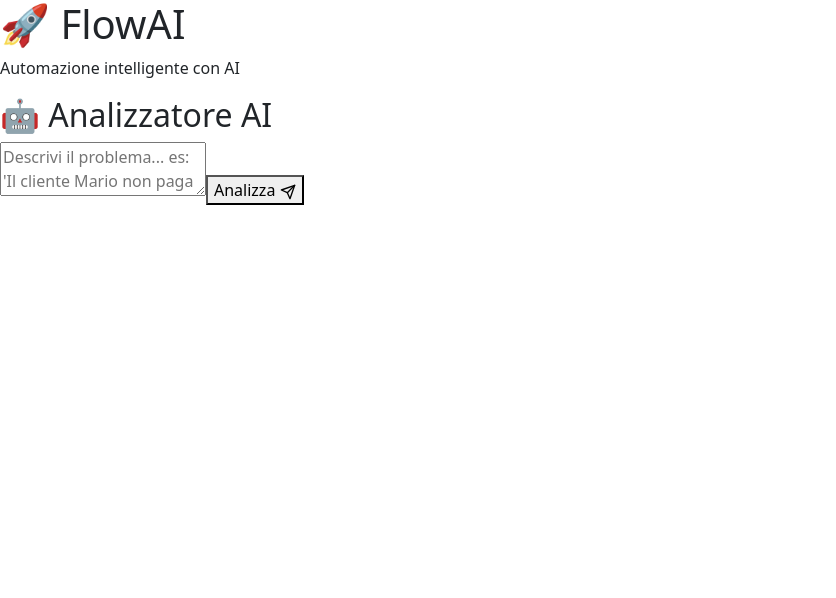
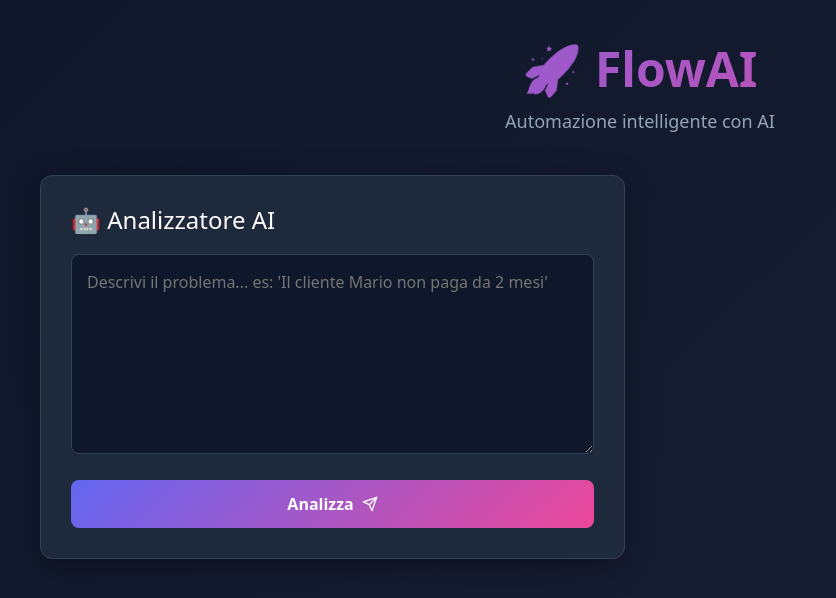
Before and after one commit to rob587/FlowAI, a React app in the folder client/frontend/: page / in a window 1280 px wide. Shown: the top 598 px of the page, without its empty margins (0-836 px from the left). Built offline with nearby package versions, Linux system fonts and the light colour scheme; the HTML template or start-up script is replaced by a standard one.

Commit message:
feat: add global styles and layout for Dashboard and Analyzer components

```diff
--- a/client/frontend/src/index.css
+++ b/client/frontend/src/index.css
@@ -0,0 +1,305 @@
+:root {
+  --primary: #6366f1;
+  --secondary: #ec4899;
+  --dark: #0f172a;
+  --card: #1e293b;
+  --text: #e2e8f0;
+  --border: #334155;
+  --success: #10b981;
+}
+
+* {
+  margin: 0;
+  padding: 0;
+  box-sizing: border-box;
+}
+
+body {
+  background: linear-gradient(135deg, var(--dark) 0%, #1a1f35 100%);
+  color: var(--text);
+  font-family: "Segoe UI", Tahoma, Geneva, Verdana, sans-serif;
+  min-height: 100vh;
+}
+
+/* Dashboard */
+.dashboard {
+  min-height: 100vh;
+  padding: 40px 20px;
+}
+
+.dashboard-header {
+  text-align: center;
+  margin-bottom: 40px;
+  animation: slideIn 0.6s ease-out;
+}
+
+.dashboard-header h1 {
+  font-size: 48px;
+  font-weight: 700;
+  background: linear-gradient(135deg, var(--primary), var(--secondary));
+  -webkit-background-clip: text;
+  -webkit-text-fill-color: transparent;
+  margin-bottom: 10px;
+}
+
+.dashboard-header p {
+  font-size: 18px;
+  color: #94a3b8;
+}
+
+.dashboard-content {
+  display: grid;
+  grid-template-columns: 1fr 1fr;
+  gap: 30px;
+  max-width: 1200px;
+  margin: 0 auto;
+}
+
+/* Analyzer */
+.analyzer-container {
+  background: var(--card);
+  border: 1px solid var(--border);
+  border-radius: 12px;
+  padding: 30px;
+  box-shadow: 0 8px 32px rgba(0, 0, 0, 0.3);
+}
+
+.analyzer-container h2 {
+  margin-bottom: 20px;
+  font-size: 24px;
+  color: white;
+}
+
+.analyzer-input {
+  width: 100%;
+  min-height: 200px;
+  padding: 15px;
+  border: 1px solid var(--border);
+  border-radius: 8px;
+  background: #0f172a;
+  color: var(--text);
+  font-size: 16px;
+  font-family: inherit;
+  margin-bottom: 20px;
+  resize: vertical;
+}
+
+.analyzer-input:focus {
+  outline: none;
+  border-color: var(--primary);
+  box-shadow: 0 0 0 3px rgba(99, 102, 241, 0.1);
+}
+
+.analyzer-input:disabled {
+  opacity: 0.6;
+  cursor: not-allowed;
+}
+
+.analyzer-btn {
+  width: 100%;
+  padding: 12px 20px;
+  background: linear-gradient(135deg, var(--primary), var(--secondary));
+  color: white;
+  border: none;
+  border-radius: 8px;
+  font-size: 16px;
+  font-weight: 600;
+  cursor: pointer;
+  display: flex;
+  align-items: center;
+  justify-content: center;
+  gap: 8px;
+  transition:
+    transform 0.2s,
+    box-shadow 0.2s;
+}
+
+.analyzer-btn:hover:not(:disabled) {
+  transform: translateY(-2px);
+  box-shadow: 0 8px 16px rgba(99, 102, 241, 0.4);
+}
+
+.analyzer-btn:disabled {
+  opacity: 0.6;
+  cursor: not-allowed;
+}
+
+.error-text {
+  color: #ef4444;
+  margin-top: 10px;
+  font-size: 14px;
+}
+
+/* Result */
+.result-container {
+  background: var(--card);
+  border: 1px solid var(--border);
+  border-radius: 12px;
+  padding: 30px;
+  box-shadow: 0 8px 32px rgba(0, 0, 0, 0.3);
+}
+
+.result-container h3 {
+  margin-bottom: 20px;
+  font-size: 24px;
+  color: #ffffff;
+}
+
+.analysis-card {
+  background: #0f172a;
+  border: 1px solid var(--border);
+  border-radius: 8px;
+  padding: 20px;
+  margin-bottom: 20px;
+}
+
+.analysis-card p {
+  margin-bottom: 12px;
+  font-size: 15px;
+  line-height: 1.6;
+  color: #e2e8f0;
+}
+
+.analysis-card strong {
+  color: #60a5fa;
+  font-weight: 600;
+}
+
+.message-box {
+  background: linear-gradient(
+    135deg,
+    rgba(99, 102, 241, 0.1),
+    rgba(236, 72, 153, 0.1)
+  );
+  border-left: 3px solid var(--primary);
+  padding: 15px;
+  border-radius: 6px;
+  font-size: 14px;
+  line-height: 1.8;
+  white-space: pre-wrap;
+  margin-top: 10px;
+  color: #f1f5f9;
+}
+
+.urgency-high {
+  color: #ef4444;
+  font-weight: 600;
+}
+
+.urgency-medium {
+  color: #f59e0b;
+  font-weight: 600;
+}
+
+.urgency-low {
+  color: #10b981;
+  font-weight: 600;
+}
+
+.message-box {
+  background: linear-gradient(
+    135deg,
+    rgba(99, 102, 241, 0.1),
+    rgba(236, 72, 153, 0.1)
+  );
+  border-left: 3px solid var(--primary);
+  padding: 15px;
+  border-radius: 6px;
+  font-size: 14px;
+  line-height: 1.8;
+  white-space: pre-wrap;
+  margin-top: 10px;
+}
+
+.execute-btn {
+  width: 100%;
+  padding: 12px 20px;
+  background: linear-gradient(135deg, var(--success), #059669);
+  color: white;
+  border: none;
+  border-radius: 8px;
+  font-size: 16px;
+  font-weight: 600;
+  cursor: pointer;
+  display: flex;
+  align-items: center;
+  justify-content: center;
+  gap: 8px;
+  transition:
+    transform 0.2s,
+    box-shadow 0.2s;
+  margin-bottom: 20px;
+}
+
+.execute-btn:hover:not(:disabled) {
+  transform: translateY(-2px);
+  box-shadow: 0 8px 16px rgba(16, 185, 129, 0.4);
+}
+
+.execute-btn:disabled {
+  opacity: 0.6;
+  cursor: not-allowed;
+}
+
+.action-success {
+  background: linear-gradient(
+    135deg,
+    rgba(16, 185, 129, 0.1),
+    rgba(16, 185, 129, 0.05)
+  );
+  border: 1px solid var(--success);
+  border-radius: 8px;
+  padding: 20px;
+  text-align: center;
+  animation: slideIn 0.4s ease-out;
+}
+
+.action-success svg {
+  color: var(--success);
+  margin-bottom: 10px;
+}
+
+.action-success h4 {
+  font-size: 20px;
+  margin-bottom: 10px;
+  color: var(--success);
+}
+
+.action-success pre {
+  background: #0f172a;
+  border: 1px solid var(--border);
+  border-radius: 6px;
+  padding: 15px;
+  text-align: left;
+  font-size: 12px;
+  overflow-x: auto;
+  margin-top: 10px;
+  color: #a1aecb;
+}
+
+/* Animations */
+@keyframes slideIn {
+  from {
+    opacity: 0;
+    transform: translateY(20px);
+  }
+  to {
+    opacity: 1;
+    transform: translateY(0);
+  }
+}
+
+/* Responsive */
+@media (max-width: 768px) {
+  .dashboard-content {
+    grid-template-columns: 1fr;
+  }
+
+  .dashboard-header h1 {
+    font-size: 36px;
+  }
+
+  .dashboard {
+    padding: 20px 10px;
+  }
+}
```
